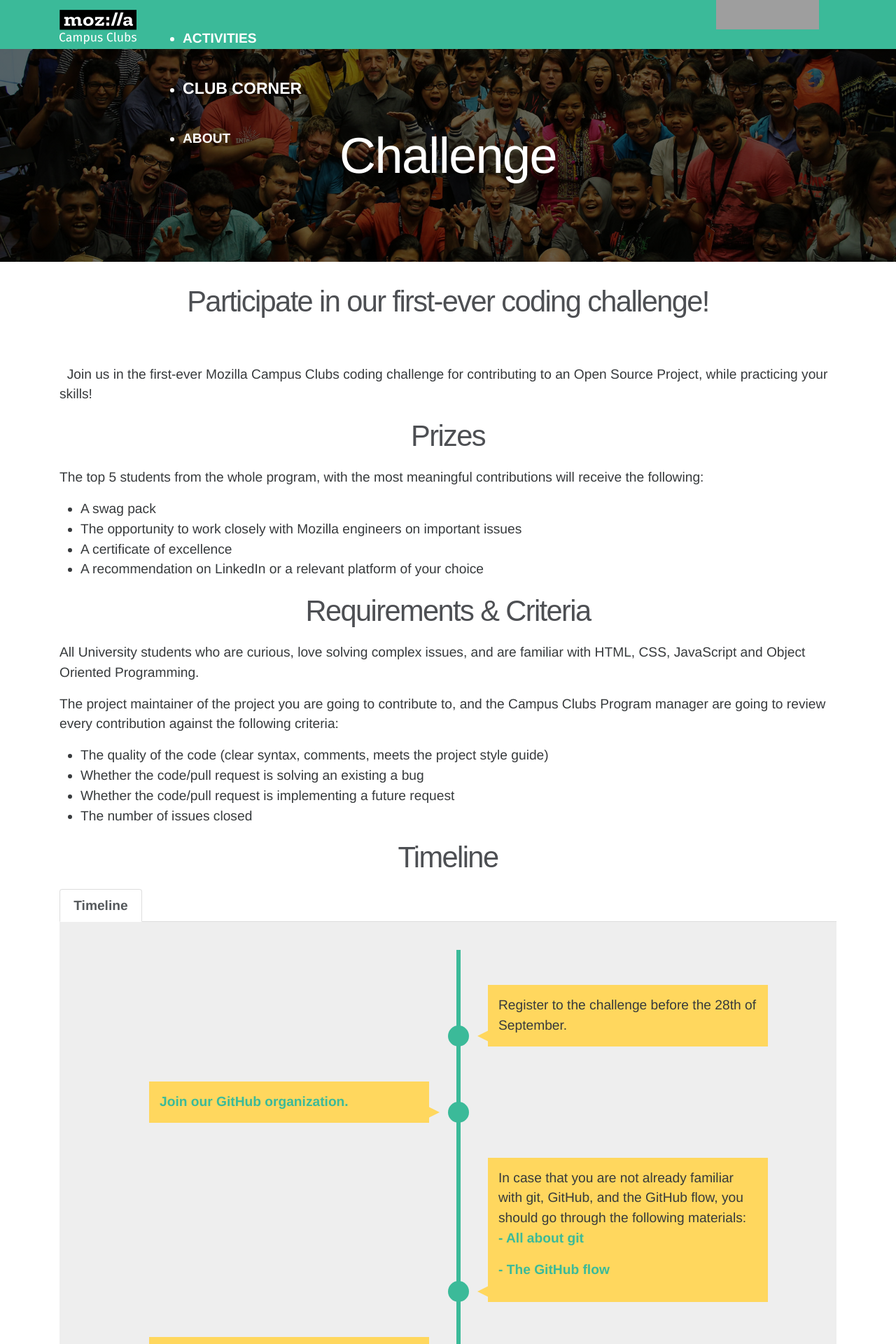
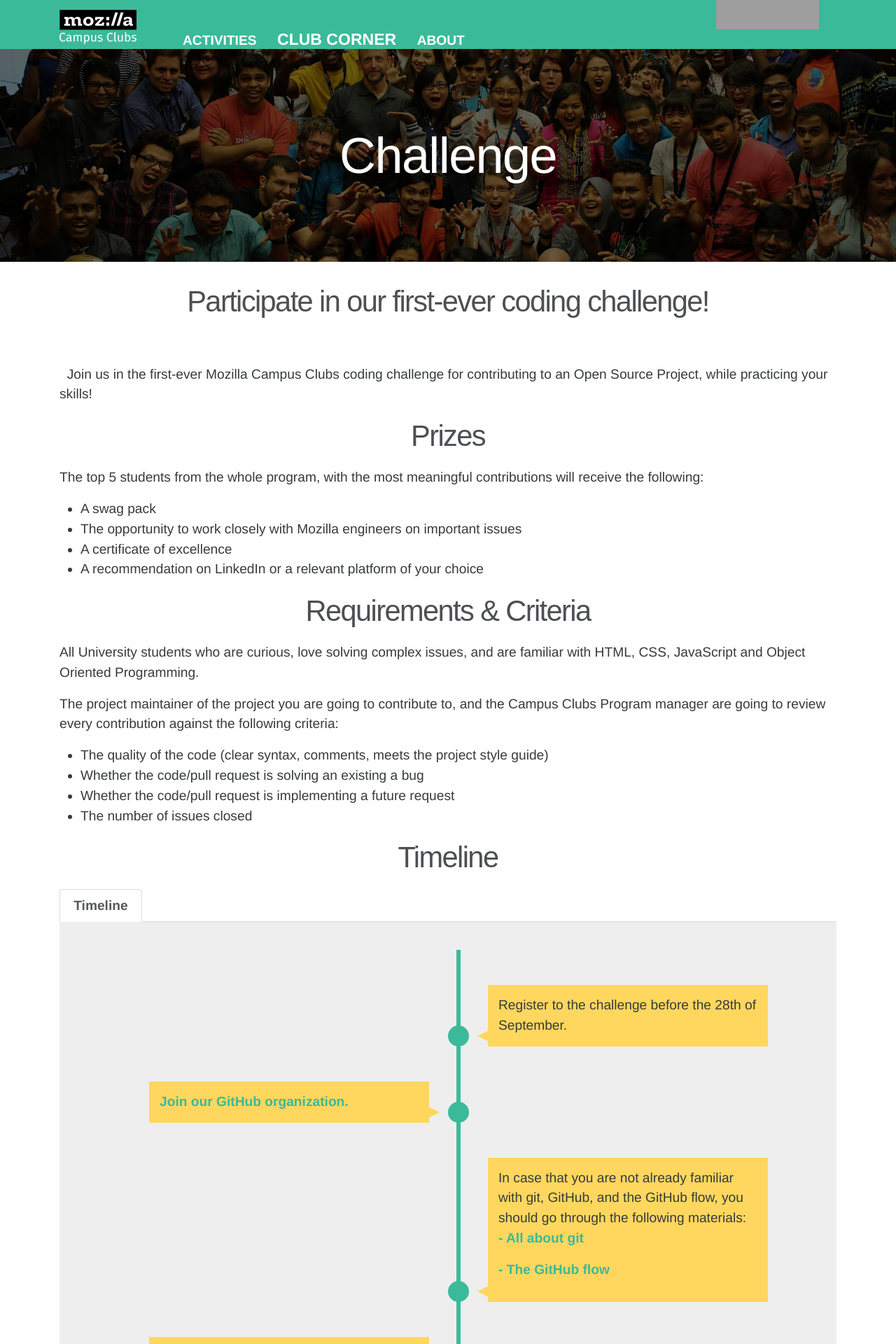
Before and after one commit to mozilla/mozilla-campus-clubs, a Jekyll site: the page built from _pages/challenge.md, in a window 1280 px wide. Shown: the top 1920 px of the page at 70% size. Built offline with Jekyll 4.4.1, drawn with Linux system fonts in a browser that asks for light colours; some web fonts are replaced; grey boxes are pictures that could not be loaded.

Commit message:
Updated css for club corner

```diff
--- a/static/css/app.css
+++ b/static/css/app.css
@@ -1,3 +1,21 @@
+/*____________________________ Club Corner _________________________________*/
+ nav li{
+	text-decoration: none;
+	display:inline-block;
+}
+ .dropdown-menu {
+	background-color: rgba(59, 186, 153, 0.7);
+	border-radius: 5px;
+}
+.dropdown:hover .dropdown-menu {
+	display: block;
+}
+.dropdown-item:hover{
+	background-color: #3BBA99;
+	border-radius: 10px;
+	box-shadow: 0.6px 0.6px 0.6px 0.6px black;
+}
+ /*__________________________________________________________________________*/
 
 .sheetsee  h3 {padding-top: 18px;}
 .sheetsee  h1 {font-size: 36px;}
```
